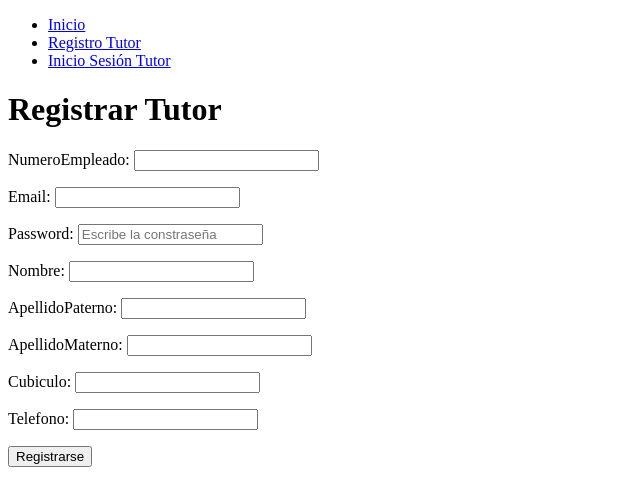
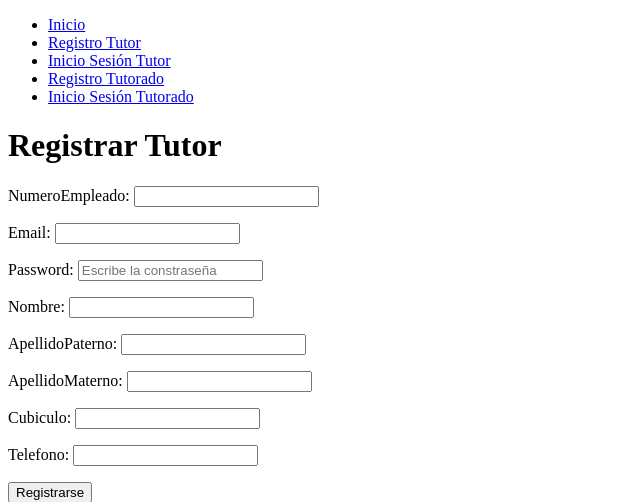
Before and after one commit to Isaac1011/TT2-SWCAT, a Django app: page /registroTutor/ in a window 1280 px wide. Shown: the top 502 px of the page, without its empty margins (0-640 px from the left). Run offline with Django 4.2, Linux system fonts and the light colour scheme.

Commit message:
El Registro e Inicio de sesión para Tutor y Tutorado está listo. Hay un problema ya que si por ejemplo se inicia sesión como tutor podemos ingresar tanto al menú principal de Tutor como de Tutorado, entonces se debe implementar algo para que solo se pueda acceder a su respectiva sesión y no a otras

```diff
--- a/SWCAT/urls.py
+++ b/SWCAT/urls.py
@@ -28,7 +28,10 @@ urlpatterns = [
     path('menuTutor/', views.menu_tutor, name='menu_tutor'),
     path('inicioSesionTutor/', views.inicio_sesion_tutor,
          name='inicio_sesion_tutor'),
-    path('cerrarSesionTutor/', views.cerrar_sesion_tutor,
-         name='cerrar_sesion_tutor'),
-
+    path('cerrarSesion/', views.cerrar_sesion,
+         name='cerrar_sesion'),
+    path('registroTutorado/', views.registro_tutorado, name='registro_tutorado'),
+    path('menuTutorado/', views.menu_tutorado, name='menu_tutorado'),
+    path('inicioSesionTutorado/', views.inicio_sesion_tutorado,
+         name='inicio_sesion_tutorado')
 ]
--- a/crud/forms.py
+++ b/crud/forms.py
@@ -1,6 +1,5 @@
 from django import forms
-from .models import Tutor
-from django.contrib.auth.forms import AuthenticationForm
+from .models import Tutor, Tutorado
 
 
 class TutorRegistroForm(forms.ModelForm):
@@ -18,3 +17,21 @@ class TutorInicioSesionForm(forms.Form):
     numeroEmpleado = forms.CharField(max_length=7)
     password = forms.CharField(widget=forms.PasswordInput(
         attrs={'placeholder': "Escribe la contraseña"}))
+
+
+class TutoradoRegistroForm(forms.ModelForm):
+    class Meta:
+        model = Tutorado
+        fields = ['boletaTutorado', 'email', 'password', 'nombre',
+                  'apellidoPaterno', 'apellidoMaterno', 'semestre', 'telefono']
+        widgets = {
+            'password': forms.TextInput(attrs={'placeholder': "Escribe la constraseña", 'type': "password"})
+        }
+
+# Crea un nuevo formulario para el inicio de sesión sin estar basado en el modelo Tutorado poder realizar el inicio de sesión correctamente sin que se genere el error de unicidad al verificar las credenciales.
+
+
+class TutoradoInicioSesionForm(forms.Form):
+    boletaTutorado = forms.CharField(max_length=10)
+    password = forms.CharField(widget=forms.PasswordInput(
+        attrs={'placeholder': "Escribe la contraseña"}))
--- a/crud/models.py
+++ b/crud/models.py
@@ -1,6 +1,6 @@
 from django.db import models
-from django.contrib.auth.models import User
 from django.contrib.auth.hashers import make_password
+from django.core.validators import MinValueValidator, MaxValueValidator
 
 # Create your models here.
 
@@ -26,3 +26,39 @@ class Tutor(models.Model):
 
     def __str__(self):
         return f'{self.nombre} {self.apellidoPaterno} {self.apellidoMaterno}'
+
+
+class Tutorado(models.Model):
+    idTutorado = models.AutoField(primary_key=True)
+    boletaTutorado = models.CharField(max_length=10, unique=True)
+    email = models.CharField(max_length=45, unique=True)
+    password = models.CharField(max_length=128)
+    nombre = models.CharField(max_length=45)
+    apellidoPaterno = models.CharField(max_length=45)
+    apellidoMaterno = models.CharField(max_length=45)
+    semestre = models.CharField(max_length=15, default=None)
+    telefono = models.CharField(max_length=45, default=None)
+    numTutoresAsignados = models.IntegerField(
+        default=0, validators=[MinValueValidator(0), MaxValueValidator(3)])
+
+    def save(self, *args, **kwargs):
+        # Antes de guardar, convierte la contraseña en un hash seguro
+        if self.password:
+            self.password = make_password(self.password)
+
+        # Llama al método save() de la clase padre para manejar el guardado del objeto
+        super(Tutorado, self).save(*args, **kwargs)
+
+    def __str__(self):
+        return f'{self.nombre} {self.apellidoPaterno} {self.apellidoMaterno}'
+
+
+class TutoriaIndividual(models.Model):
+    idTutoriaIndividual = models.IntegerField(
+        primary_key=True, auto_created=True)
+    idTutor = models.ForeignKey(Tutor, on_delete=models.CASCADE)
+    idTutorado = models.ForeignKey(Tutorado, on_delete=models.CASCADE)
+    nombreTutoriaIndividual = models.CharField(max_length=45)
+
+    def __str__(self):
+        return f"Tutoría Individual de {self.idTutor} a {self.idTutorado}"
--- a/crud/templates/base.html
+++ b/crud/templates/base.html
@@ -21,10 +21,16 @@
             <li>
                 <a href="{% url 'inicio_sesion_tutor' %}">Inicio Sesión Tutor</a>
             </li>
+            <li>
+                <a href="{% url 'registro_tutorado' %}">Registro Tutorado</a>
+            </li>
+            <li>
+                <a href="{% url 'inicio_sesion_tutorado' %}">Inicio Sesión Tutorado</a>
+            </li>
             {% else %}
             <!-- Mostrar enlace de Cerrar Sesión solo si el usuario ha iniciado sesión o se ha registrado -->
             <li class="nav-item">
-                <a href="{% url 'cerrar_sesion_tutor' %}" class="nav-link">Cerrar Sesión</a>
+                <a href="{% url 'cerrar_sesion' %}" class="nav-link">Cerrar Sesión</a>
             </li>
             {% endif %}
         </ul>
--- a/crud/views.py
+++ b/crud/views.py
@@ -1,7 +1,7 @@
 from django.shortcuts import render, redirect
 from django.http import HttpResponse
-from .forms import TutorRegistroForm, TutorInicioSesionForm
-from .models import Tutor
+from .forms import TutorRegistroForm, TutorInicioSesionForm, TutoradoRegistroForm, TutoradoInicioSesionForm
+from .models import Tutor, Tutorado
 from django.contrib import messages
 from django.contrib.auth.hashers import check_password
 
@@ -26,6 +26,15 @@ def menu_tutor(request):
         return redirect('inicio')
 
 
+def menu_tutorado(request):
+    logged_in = request.session.get('logged_in', False)
+
+    if logged_in:
+        return render(request, 'menuTutorado.html', {'logged_in': logged_in})
+    else:
+        return redirect('inicio')
+
+
 def registro_tutor(request):
     if request.method == 'POST':
         form = TutorRegistroForm(request.POST)
@@ -39,6 +48,23 @@ def registro_tutor(request):
     else:  # GET
         form = TutorRegistroForm()
     return render(request, 'registroTutor.html', {
+        'form': form
+    })
+
+
+def registro_tutorado(request):
+    if request.method == 'POST':
+        form = TutoradoRegistroForm(request.POST)
+        if form.is_valid():
+            boleta_tutorado = form.cleaned_data['boletaTutorado']
+            form.save()
+            # Inicio de sesión exitoso
+            request.session['logged_in'] = True
+            request.session['boleta_tutorado'] = boleta_tutorado
+            return redirect('menu_tutorado')
+    else:  # GET
+        form = TutoradoRegistroForm()
+    return render(request, 'registroTutorado.html', {
         'form': form
     })
 
@@ -74,13 +100,43 @@ def inicio_sesion_tutor(request):
     return render(request, 'inicioSesionTutor.html', {'form': form})
 
 
-# Funciona correctamente para proteger las rutas, pero no elimina la cookie 'sessionid' del navegador
+def inicio_sesion_tutorado(request):
+    if request.method == 'POST':
+        form = TutoradoInicioSesionForm(request.POST)
+        if form.is_valid():
+            boleta_tutorado = form.cleaned_data['boletaTutorado']
+            password = form.cleaned_data['password']
+
+            # Verificar si las credenciales son válidas
+            try:
+                tutorado = Tutorado.objects.get(boletaTutorado=boleta_tutorado)
+                if check_password(password, tutorado.password):
+                    # Inicio de sesión exitoso
+                    request.session['logged_in'] = True
+                    request.session['boleta_tutorado'] = boleta_tutorado
+
+                    # Reemplaza con la URL que deseas redireccionar
+                    return redirect('menu_tutorado')
+                else:
+                    # Credenciales inválidas
+                    messages.error(
+                        request, 'Credenciales inválidas. Inténtalo de nuevo.')
+            except Tutorado.DoesNotExist:
+                # Tutor no encontrado
+                messages.error(request, 'Tutorado no encontrado.')
+
+    else:
+        form = TutoradoInicioSesionForm()
+
+    return render(request, 'inicioSesionTutorado.html', {'form': form})
 
 
-def cerrar_sesion_tutor(request):
+# Funciona correctamente para proteger las rutas, pero no elimina la cookie 'sessionid' del navegador
+def cerrar_sesion(request):
     if 'logged_in' in request.session:
         del request.session['logged_in']
     if 'numero_empleado' in request.session:
         del request.session['numero_empleado']
-
+    if 'boleta_tutorado' in request.session:
+        del request.session['boleta_tutorado']
     return redirect('inicio')
```
Also changed, not shown: crud/templates/inicioSesionTutorado.html (added, +17 -0 lines), crud/templates/menuTutorado.html (added, +9 -0 lines), crud/templates/registroTutorado.html (added, +17 -0 lines), crud/migrations/0004_tutorado_tutoriaindividual.py (added), crud/migrations/0005_alter_tutorado_idtutorado.py (added).
